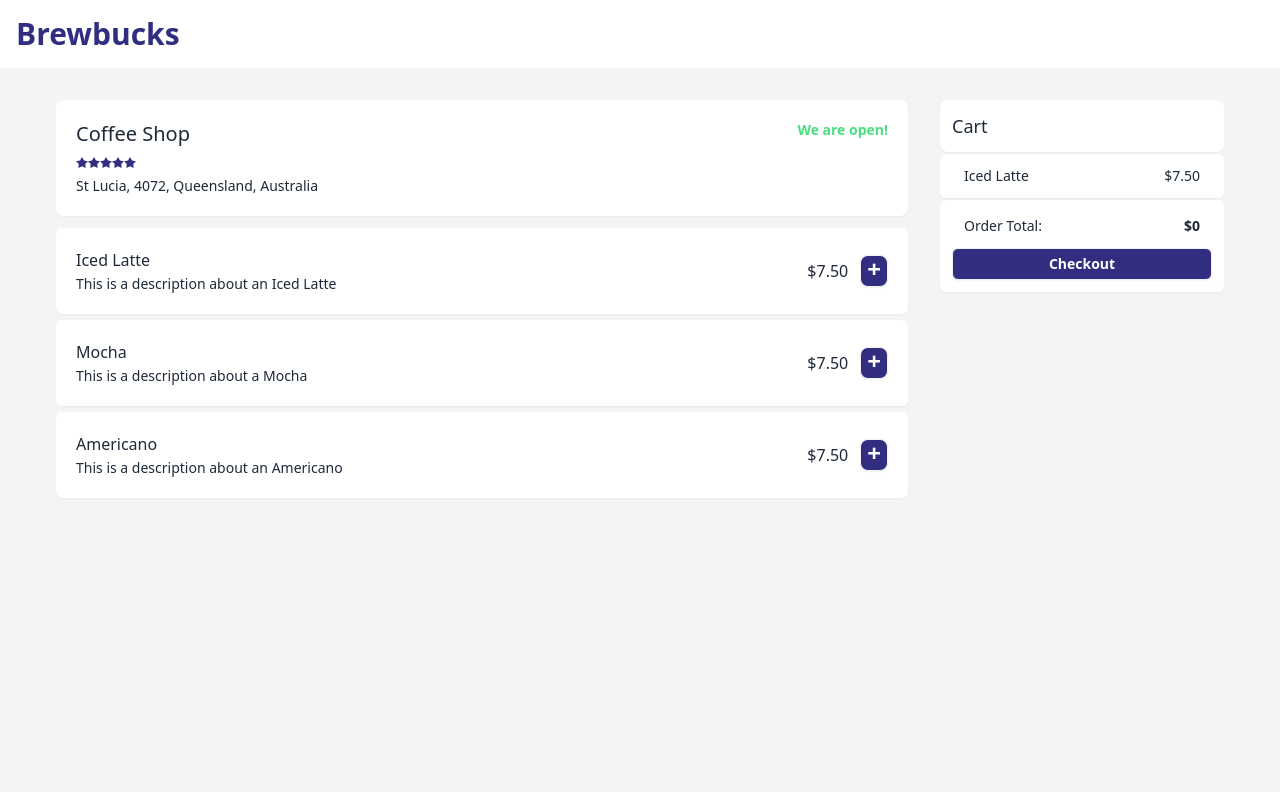
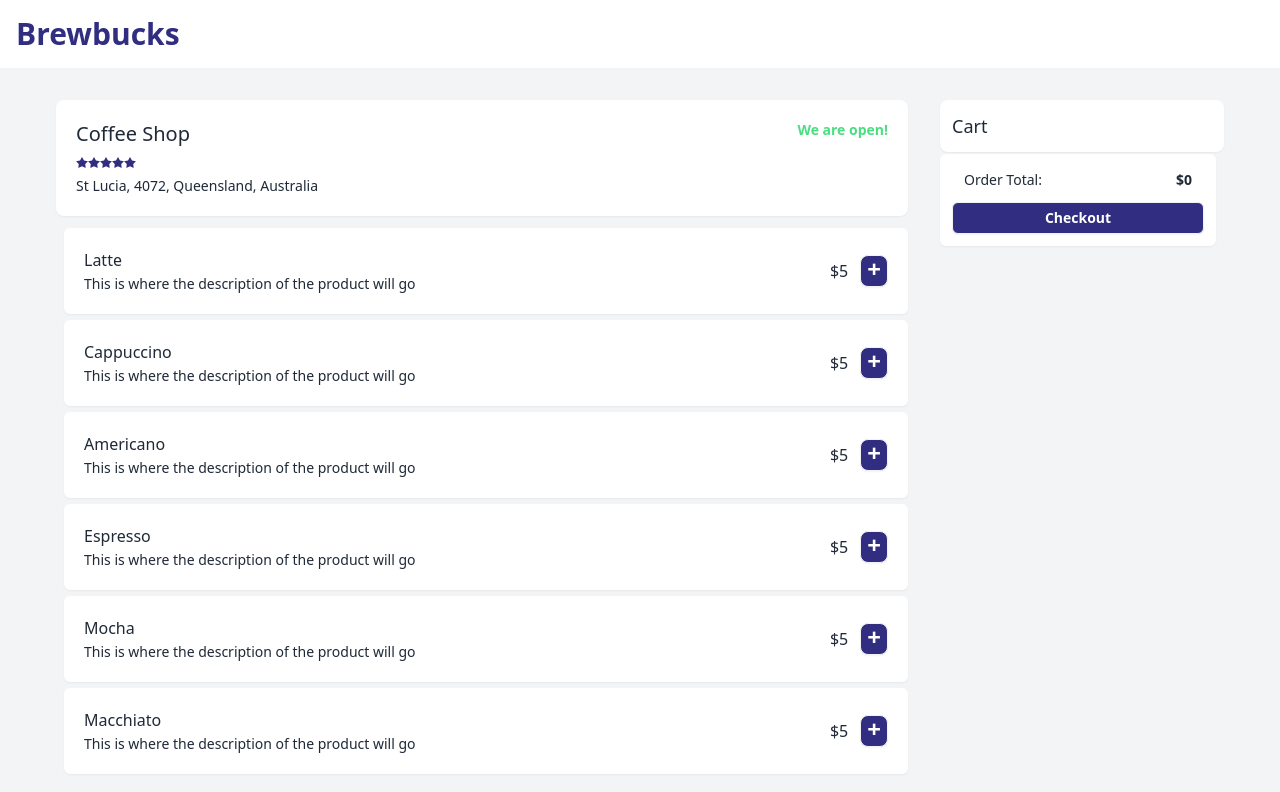
Before and after one commit to CSSE6400/P03-Brewbucks, a React (Vite) app: page / in a window 1280 px wide. Shown: the top 792 px of the page. Built offline with nearby package versions, Linux system fonts and the light colour scheme.

Commit message:
Front-end is pretty much finished

```diff
--- a/src/App.jsx
+++ b/src/App.jsx
@@ -1,18 +1,17 @@
 import "./index.css"
 import { Route, Routes } from "react-router-dom"
 import Home from "./Home.jsx"
+import { ShopContextProvider } from "./context/ShopContext.jsx"
 
 function App() {
 
   return (
     <div>
-      <div className="bg-white p-4">
-        <h1 className="text-3xl text-indigo-900 font-bold">Brewbucks</h1>
-      </div>
-
-      <Routes>
-        <Route path="/" element={<Home></Home>}></Route>
-      </Routes>
+      <ShopContextProvider>
+        <Routes>
+          <Route path="/" element={<Home></Home>}></Route>
+        </Routes>
+      </ShopContextProvider>
     </div>
   )
 }
--- a/src/Home.jsx
+++ b/src/Home.jsx
@@ -1,24 +1,20 @@
 import Menu from "./components/Menu";
 import Cart from "./components/Cart";
+import Navbar from "./components/Navbar";
 import { useState } from "react";
 
 const Home = () => {
-
-    const [cart, setCart] = useState(true);
-
-    const handleClick = ({name, price}) => {
-        console.log(name)
-        console.log(price)
-    }
-
     return (
-        <div className="bg-gray-100 p-4 h-dvh">
-            <div className="flex space-x-8 pt-4 pb-4 pr-10 pl-10">
-                <div className="w-3/4">
-                    <Menu handleClick={handleClick}></Menu>
-                </div>
-                <div div className="w-1/4">
-                    <Cart cart={cart} setCart={cart}></Cart>
+        <div>
+            <Navbar></Navbar>
+            <div className="bg-gray-100 p-4 h-dvh">
+                <div className="flex space-x-8 pt-4 pb-4 pr-10 pl-10">
+                    <div className="w-3/4">
+                        <Menu></Menu>
+                    </div>
+                    <div div className="w-1/4">
+                        <Cart></Cart>
+                    </div>
                 </div>
             </div>
         </div>
--- a/src/components/Cart.jsx
+++ b/src/components/Cart.jsx
@@ -1,21 +1,34 @@
 import { useState } from "react";
 import CartItem from "./CartItem";
+import { PRODUCTS } from "../products";
+import {ShopContext} from "../context/ShopContext.jsx"
+import {useContext} from "react"
 
 const Cart = ({cart, setCart}) => {
-    const [price, setPrice] = useState(0)
+    const {cartItems, removeFromCart, getTotal} = useContext(ShopContext)
 
+    const totalPrice = getTotal()
+    console.log(totalPrice);
     return (
         <div className="flex-col space-y-0.5">
+
             <div className="bg-white shadow-sm p-3 rounded-lg ">
                 <p className="text-lg font-medium">Cart</p>
             </div>
-            <div>
+            <div className="flex-row space-y-0.5 mr-2">
+                {
+                    PRODUCTS.map((product) => {
+                        if (cartItems[product.id] != 0) {
+                            return <CartItem handleClick={() => removeFromCart(product.id)} amount={cartItems[product.id]} type={product.type} price={product.price}></CartItem>
+                        }
+                    })
+                }
             </div>
-            <CartItem name={"Iced Latte"} price={"$7.50"}></CartItem>
-            <div className="flex-row space-y-2 bg-white shadow-sm p-3 rounded-md">
+
+            <div className="flex-row space-y-2 mr-2 bg-white shadow-sm p-3 rounded-md">
                 <div className="flex p-1 pl-3 pr-3 justify-between">
-                    <p className="text-sm">Order Total:</p>
-                    <p className="text-sm font-semibold">${price}</p>
+                    <p className="text-sm">Order Total: </p>
+                    <p className="text-sm font-semibold">${totalPrice}</p>
                 </div>
                 <button className="btn btn-sm rounded-md bg-indigo-900 p-2 content-center w-full">
                     <p className="text-white">
@@ -23,6 +36,7 @@ const Cart = ({cart, setCart}) => {
                     </p>
                 </button>
             </div>
+
         </div>
     )
 }
--- a/src/components/CartItem.jsx
+++ b/src/components/CartItem.jsx
@@ -1,8 +1,13 @@
-const CartItem = ({name, price}) => {
+const CartItem = ({amount, type, price, handleClick}) => {
     return (
         <div className="bg-white shadow-sm p-3 pl-6 pr-6 rounded-md flex justify-between">
-            <p className="text-sm">{name}</p>
-            <p className="text-sm font-medium">{price}</p>
+            <div className="flex items-center space-x-1.5">
+                <button onClick={handleClick} className="btn btn-xs bg-indigo-900 p-1.5 content-center">
+                    <p className="text-2xl text-white font-black pb-2">-</p>
+                </button>
+                <p className="text-sm">{amount} x {type}</p>
+            </div>
+            <p className="text-sm font-medium">${price} ea.</p>
         </div>
     )
 }
--- a/src/components/Coffee.jsx
+++ b/src/components/Coffee.jsx
@@ -1,16 +1,14 @@
-const Coffee = ({name, desc, price, handleClick}) => {
+const Coffee = ({type, desc, price, handleClick}) => {
     return (
-        <div className="bg-white shadow-sm p-5 rounded-md flex justify-between items-center">
+        <div className="bg-white ml-2 shadow-sm p-5 rounded-md flex justify-between items-center">
             <div className="flex-col space-y-0.5">
-                <p className="font-medium">{name}</p>
+                <p className="font-medium">{type}</p>
                 <p className="text-sm">{desc}</p>
             </div>
             <div className="flex items-center space-x-3">
-                <div>{price}</div>
-                <button onClick={()=>handleClick({name, price})} className="btn btn-sm bg-indigo-900 p-1.5 content-center">
-                    <p className="text-2xl text-white font-black pb-1">
-                        +
-                    </p>
+                <div>${price}</div>
+                <button onClick={handleClick} className="btn btn-sm bg-indigo-900 p-1.5 content-center">
+                    <p className="text-2xl text-white font-black pb-1">+</p>
                 </button>
             </div>
         </div>
--- a/src/components/Menu.jsx
+++ b/src/components/Menu.jsx
@@ -1,14 +1,22 @@
 import Coffee from "./Coffee"
 import Store from "./Store"
+import {PRODUCTS} from "../products.js"
+import {ShopContext} from "../context/ShopContext.jsx"
+import {useContext} from "react"
 
-const Menu = ({handleClick}) => {
+const Menu = () => {
+
+    const {addToCart} = useContext(ShopContext)
+
     return (
         <div className="flex-col space-y-3">
             <Store></Store>
             <div className="flex-col space-y-1.5">
-                <Coffee handleClick={handleClick} name="Iced Latte" desc="This is a description about an Iced Latte" price="$7.50"></Coffee>
-                <Coffee handleClick={handleClick} name="Mocha" desc="This is a description about a Mocha" price="$7.50"></Coffee>
-                <Coffee handleClick={handleClick} name="Americano" desc="This is a description about an Americano" price="$7.50"></Coffee>
+                {
+                    PRODUCTS.map((product) => {
+                        return <Coffee type={product.type} desc={product.desc} price={product.price} handleClick={() => addToCart(product.id)}></Coffee>;
+                    })
+                }
             </div>
         </div>
     )
--- /dev/null
+++ b/src/components/Navbar.jsx
@@ -0,0 +1,9 @@
+const Navbar = () => {
+    return (
+        <div className="bg-white p-4">
+          <h1 className="text-3xl text-indigo-900 font-bold">Brewbucks</h1>
+        </div>
+    )
+}
+
+export default Navbar;
--- /dev/null
+++ b/src/context/ShopContext.jsx
@@ -0,0 +1,42 @@
+import { createContext } from "react"
+import { PRODUCTS } from "../products";
+import React from "react";
+import { useState } from "react";
+
+export const ShopContext = createContext(null);
+
+const getDefaultCart = () => {
+    let cart = {}
+    for (let i = 1; i < PRODUCTS.length + 1; i++) {
+        cart[i] = 0;
+    }
+    return cart
+}
+
+export const ShopContextProvider = (props) => {
+        const [cartItems, setCartItems] = useState(getDefaultCart())
+
+        const getTotal = () => {
+            let totalAmount = 0;
+            for (const item in cartItems) {
+                if (cartItems[item] > 0) {
+                    let itemInfo = PRODUCTS.find((product) => product.id === Number(item));
+                    totalAmount += cartItems[item] * itemInfo.price
+                }
+            }
+            return totalAmount
+        }
+
+        const addToCart = (itemId) => {
+            setCartItems((prev) => ({...prev, [itemId]: prev[itemId] + 1}))
+        }
+
+        const removeFromCart = (itemId) => {
+            setCartItems((prev) => ({...prev, [itemId]: prev[itemId] - 1}))
+        }
+
+        const contextValue = {cartItems, addToCart, removeFromCart, getTotal}
+    return (
+        <ShopContext.Provider value={contextValue}>{props.children}</ShopContext.Provider>
+    )
+}
--- /dev/null
+++ b/src/products.js
@@ -0,0 +1,38 @@
+export const PRODUCTS = [
+    {
+        id: 1,
+        type: "Latte",
+        desc: "This is where the description of the product will go",
+        price: 5.00,
+    },
+    {
+        id: 2,
+        type: "Cappuccino",
+        desc: "This is where the description of the product will go",
+        price: 5.00,
+    },
+    {
+        id: 3,
+        type: "Americano",
+        desc: "This is where the description of the product will go",
+        price: 5.00,
+    },
+    {
+        id: 4,
+        type: "Espresso",
+        desc: "This is where the description of the product will go",
+        price: 5.00,
+    },
+    {
+        id: 5,
+        type: "Mocha",
+        desc: "This is where the description of the product will go",
+        price: 5.00,
+    },
+    {
+        id: 6,
+        type: "Macchiato",
+        desc: "This is where the description of the product will go",
+        price: 5.00,
+    },
+];
```
